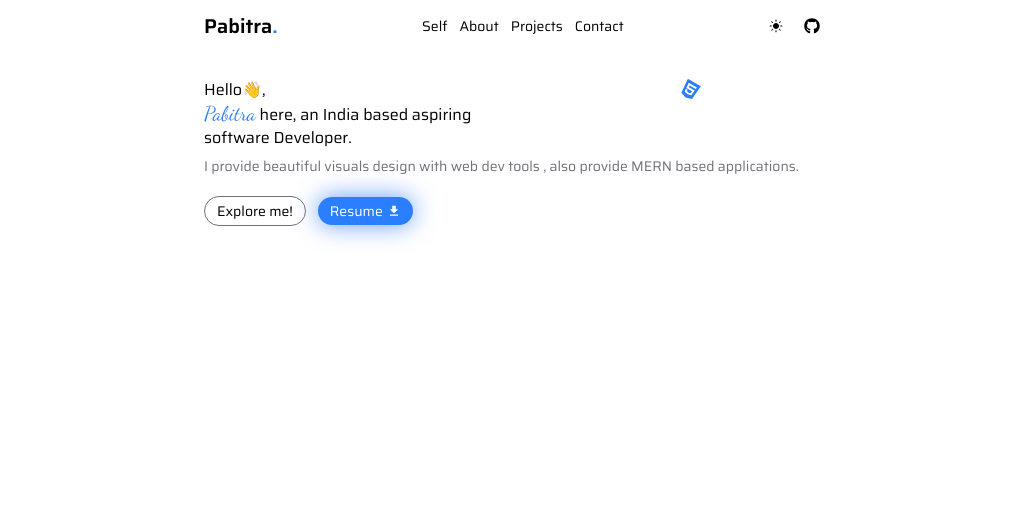
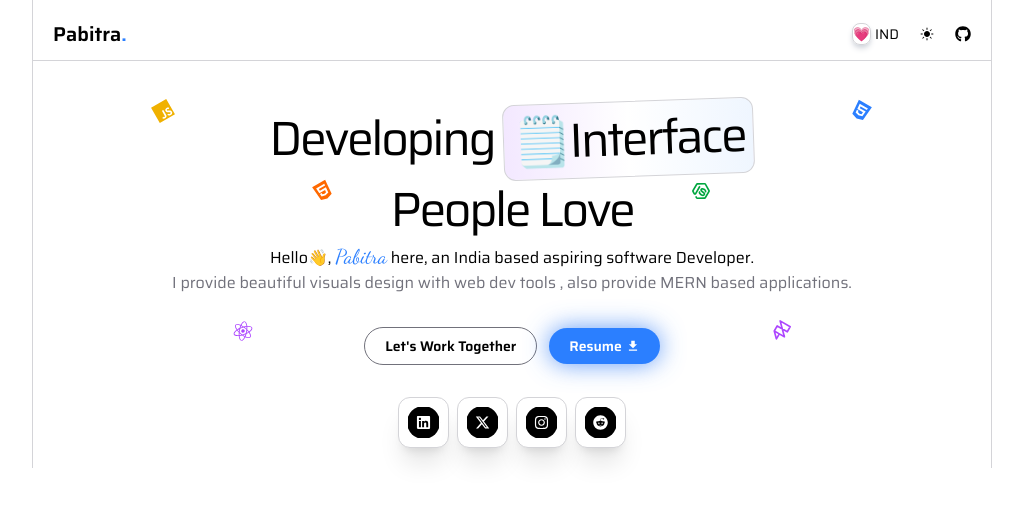
Before and after one commit to Codewithpabitra/My-Portfolio-, a React (Vite) app: page / in a window 1280 px wide. Shown: the top 506 px of the page, without its empty margins (128-1151 px from the left). Built offline with nearby package versions, Linux system fonts and the light colour scheme.

Commit message:
update navbar and hero

```diff
--- a/src/App.jsx
+++ b/src/App.jsx
@@ -13,7 +13,7 @@ function App() {
       height: "100vh"
     }}
     >
-      <div className="mx-auto w-1/2 p-3">
+      <div className={`mx-auto w-[75%] py-5 border-r border-l ${!darkMode ? 'border-r-zinc-300 border-l-zinc-300' : 'border-r-zinc-800 border-l-zinc-800'} `}>
       <Navbar />
       <Hero />
       </div>
--- a/src/components/Hero.jsx
+++ b/src/components/Hero.jsx
@@ -3,32 +3,81 @@ import { MdDownload } from "react-icons/md";
 import { AppContext } from '../context/AppContext';
 import { motion } from "motion/react"
 import { FaHtml5 } from "react-icons/fa";
+import { FaJs } from "react-icons/fa";
+import { RiNodejsLine } from "react-icons/ri";
+import { FaReact } from "react-icons/fa";
+import { FiFramer } from "react-icons/fi";
+import { FaXTwitter } from "react-icons/fa6";
+import { FaLinkedin } from "react-icons/fa";
+import { FaInstagram } from "react-icons/fa";
+import { FaReddit } from "react-icons/fa";
+import { div } from 'motion/react-client';
+
 
 const Hero = () => {
+
+  const socials = [
+    {logo : <FaLinkedin size={15} />} ,
+    {logo : <FaXTwitter size={15} /> },
+    {logo : <FaInstagram size={15} /> },
+    {logo : <FaReddit size={15} /> },
+  ]
     const { darkMode } = useContext(AppContext)
   return (
-    <div className='mt-10 flex flex-col gap-5 relative '>
+    <div className='mt-10 flex flex-col items-center gap-8 relative px-30  '>
         <FaHtml5 size={20} className='absolute top-0 right-30 rotate-30 text-blue-500 ' />
-      <div className="upper flex flex-col gap-2">
+        <FaJs size={20} className='absolute top-0 left-30 -rotate-30 text-yellow-500' />
+        <RiNodejsLine size={20} className='absolute top-20 right-70 rotate-30 text-green-600' />
+        <FaHtml5  size={20} className='absolute top-20 left-70 -rotate-30 text-orange-500' />
+        <FaReact size={20} className='absolute top-55 left-50 -rotate-80 text-purple-500' />
+        <FiFramer size={20} className='absolute top-55 right-50 rotate-30 text-purple-500' />
+      <div className="upper flex flex-col items-center gap-0">
+        <div className='text-center'>
+          <motion.h1
+          initial={{opacity: 0, y: 5 }}
+          animate={{opacity: 1, y: 0}}
+          transition={{duration : 0.6}}
+          className='text-5xl leading-snug tracking-tighter'>Developing <span className={`border ${!darkMode ? 'border-zinc-300 ' : 'border-zinc-800'} py-1 px-2 rounded-xl inline-block -rotate-2 bg-linear-to-r from-purple-100 via-white to-blue-50  text-black`}>🗒️Interface</span> <br /> People Love</motion.h1>
+        </div>
         <motion.h2
         initial={{opacity : 0, y: 10}}
         animate={{opacity: 1, y: 0}}
         transition={{duration: 0.6}}
-        className='w-1/2 leading-tight'>Hello👋,<br /> <span className='text-blue-500 text-xl span-text '>Pabitra</span> here, an India based aspiring software Developer. </motion.h2>
+        className=' leading-tight'>Hello👋, <span className='text-blue-500 text-xl span-text '>Pabitra</span> here, an India based aspiring software Developer. </motion.h2>
         <motion.p
         initial={{opacity : 0, y: 10}}
         animate={{opacity: 1, y: 0}}
         transition={{duration: 0.8}}
-        className='text-sm text-zinc-500'>I provide beautiful visuals design with web dev tools , also provide MERN based applications.</motion.p>
+        className=' text-zinc-500'>I provide beautiful visuals design with web dev tools , also provide MERN based applications.</motion.p>
       </div>
       <motion.div
         initial={{opacity : 0, y: 10}}
         animate={{opacity: 1, y: 0}}
         transition={{duration: 1}}
       className='flex items-center justify-start gap-3 '>
-        <button className={`px-3 py-1 border text-sm border-zinc-500 rounded-full cursor-pointer ${!darkMode ? 'hover:bg-black hover:text-white' : 'hover:bg-white hover:text-black'} transition-all duration-300`}
-        >Explore me!</button>
-        <button className='px-3 py-1 text-sm bg-blue-500 rounded-full flex justify-center items-center gap-1 cursor-pointer text-white hover:scale-103 transition-all duration-300 shadow-[0_0_25px_rgba(59,130,246,0.8)]'>Resume <MdDownload/></button>
+        <button className={`font-semibold px-5 py-2 border text-sm border-zinc-500 rounded-full cursor-pointer ${!darkMode ? 'hover:bg-black hover:text-white' : 'hover:bg-white hover:text-black'} transition-all duration-300`}
+        >Let's Work Together</button>
+        <button className='font-semibold px-5 py-2  text-sm bg-blue-500 rounded-full flex justify-center items-center gap-1 cursor-pointer text-white hover:scale-103 transition-all duration-300 shadow-[0_0_25px_rgba(59,130,246,0.8)]'>Resume <MdDownload/></button>
+      </motion.div>
+
+      <motion.div
+      initial={{opacity: 0, y: 10}}
+      animate={{opacity : 1, y: 0}}
+      transition={{duration: 1.2}}
+      className='flex justify-center items-center gap-2 '>
+        {socials.map((item, index) => (
+          <motion.div
+          initial={{y:0}}
+          whileHover={{scale: 1, y: -3}}
+          animate={{y: 0}}
+          transition={{duration: 0.6}}
+          key={index} className='p-2 bg-white rounded-xl border border-zinc-300 shadow-xl cursor-pointer'>
+            <div  className='bg-black rounded-full '>
+              <div className='p-2 border text-white ' >{item.logo}</div>
+            </div>
+          </motion.div>
+
+        ))}
       </motion.div>
     </div>
   )
--- a/src/components/Navbar.jsx
+++ b/src/components/Navbar.jsx
@@ -12,22 +12,26 @@ const Navbar = () => {
 
   return (
     <motion.div
-    initial={{opacity: 0, y: -5}}
+    initial={{opacity: 0, y: -10}}
     animate={{opacity: 1, y: 0}}
     transition={{duration: 0.8}}
-    className='flex justify-between items-center'>
+    className={`flex justify-between items-center border-b ${!darkMode ? 'border-b-zinc-300' : 'border-b-zinc-800'} pb-3 px-5 `}>
       <NavLink to="/" >
         <div className="logo text-xl font-semibold ">Pabitra<span className='text-blue-500 '>.</span></div>
       </NavLink>
-      <div>
+      {/* <div>
         <ul className='flex items-center justify-center gap-3 text-sm '>
             <li className='cursor-pointer hover:text-blue-500'>Self</li>
-            <li className='cursor-pointer hover:text-blue-500'>About</li>
+            <li className='cursor-pointer hover:text-blue-500'>Tech Stack</li>
             <li className='cursor-pointer hover:text-blue-500'>Projects</li>
             <li className='cursor-pointer hover:text-blue-500'>Contact</li>
         </ul>
-      </div>
+      </div> */}
       <div className="buttons flex justify-between items-center gap-5 ">
+        <div className='flex justify-center items-center gap-1 text-sm '>
+          <div className={`p-0.2 border ${!darkMode ? 'border-zinc-300' : 'border-zinc-800'} rounded-lg box shadow-md shadow-gray-300`}>💗</div>
+          IND
+        </div>
         <div className="mode cursor-pointer" onClick={() => setDarkMode(!darkMode)}>
            {darkMode ? <FaRegMoon /> : <IoIosSunny />}
         </div>
```
